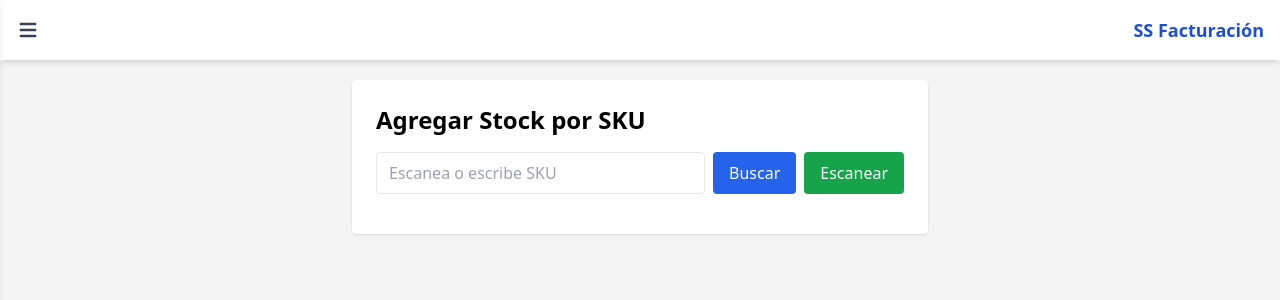
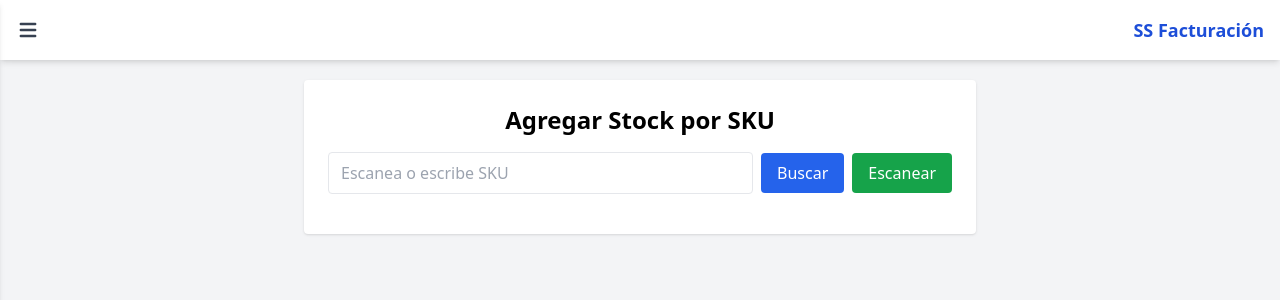
Before and after one commit to AnderSegovia/facturacion-frontend, a React (Vite) app: page /inventario/agregar in a window 1280 px wide. Shown: the top 300 px of the page. Built offline with nearby package versions, Linux system fonts and the light colour scheme.

Commit message:
Add inventario-SKU

```diff
--- a/src/pages/InventarioAgregar.jsx
+++ b/src/pages/InventarioAgregar.jsx
@@ -58,27 +58,45 @@ export default function InventarioAgregar() {
   };
 
     return (
-    <div className="p-6 max-w-xl mx-auto bg-white rounded shadow">
-      <h1 className="text-2xl font-bold mb-4">Agregar Stock por SKU</h1>
+    <div className="p-4 sm:p-6 max-w-2xl mx-auto bg-white rounded shadow">
+        <h1 className="text-xl sm:text-2xl font-bold mb-4 text-center">Agregar Stock por SKU</h1>
 
-      <div className="flex gap-2 mb-4">
+        {/* Input + Botones */}
+        <div className="flex flex-col sm:flex-row sm:items-center sm:gap-2 mb-4 space-y-2 sm:space-y-0">
         <input
             type="text"
             value={sku}
             onChange={(e) => setSku(e.target.value)}
             placeholder="Escanea o escribe SKU"
-          className="flex-1 border px-3 py-2 rounded"
+            className="flex-1 border px-3 py-2 rounded w-full"
         />
-        <button onClick={() => buscarProducto(sku)} className="bg-blue-600 text-white px-4 rounded">Buscar</button>
-        <button onClick={iniciarEscaner} className="bg-green-600 text-white px-4 rounded">Escanear</button>
+        <button
+            onClick={() => buscarProducto(sku)}
+            className="bg-blue-600 text-white px-4 py-2 rounded w-full sm:w-auto"
+        >
+            Buscar
+        </button>
+        <button
+            onClick={iniciarEscaner}
+            className="bg-green-600 text-white px-4 py-2 rounded w-full sm:w-auto"
+        >
+            Escanear
+        </button>
         </div>
 
+        {/* Escáner */}
         {escanerActivo && (
-        <div id="scanner" className="w-full h-[300px] border mb-4" ref={scannerRef}></div>
+        <div
+            id="scanner"
+            className="w-full h-[300px] border mb-4 rounded"
+            ref={scannerRef}
+        ></div>
         )}
 
-      {mensaje && <p className="text-blue-600 mb-4">{mensaje}</p>}
+        {/* Mensaje */}
+        {mensaje && <p className="text-blue-600 mb-4 text-sm">{mensaje}</p>}
 
+        {/* Producto */}
         {producto && (
         <div className="space-y-3">
             <div><strong>Producto:</strong> {producto.nombre}</div>
@@ -95,7 +113,7 @@ export default function InventarioAgregar() {
 
             <button
             onClick={actualizarStock}
-            className="bg-blue-700 text-white px-4 py-2 rounded mt-2"
+            className="bg-blue-700 text-white px-4 py-2 rounded w-full sm:w-auto"
             >
             Actualizar Stock
             </button>
@@ -103,4 +121,5 @@ export default function InventarioAgregar() {
         )}
     </div>
     );
+
 }
```
Lines whose indentation alone changed are shown as unchanged.
